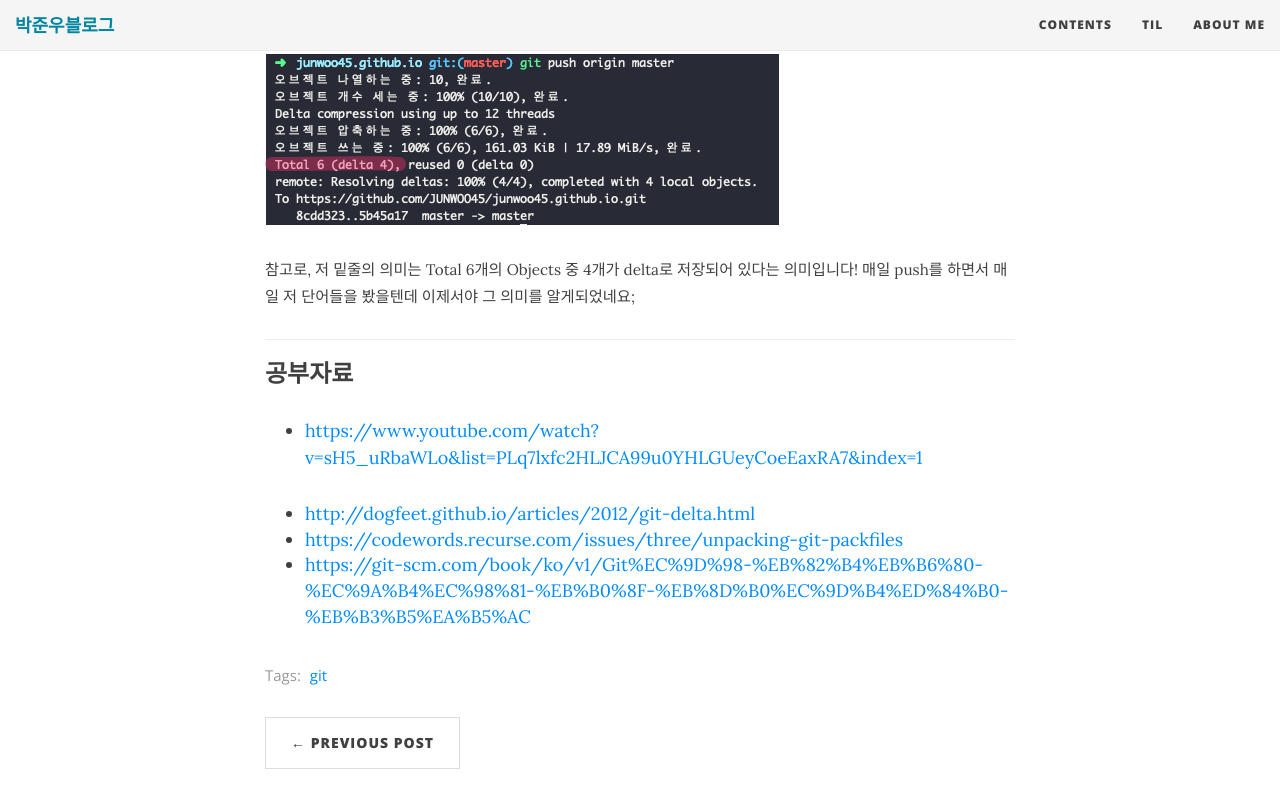
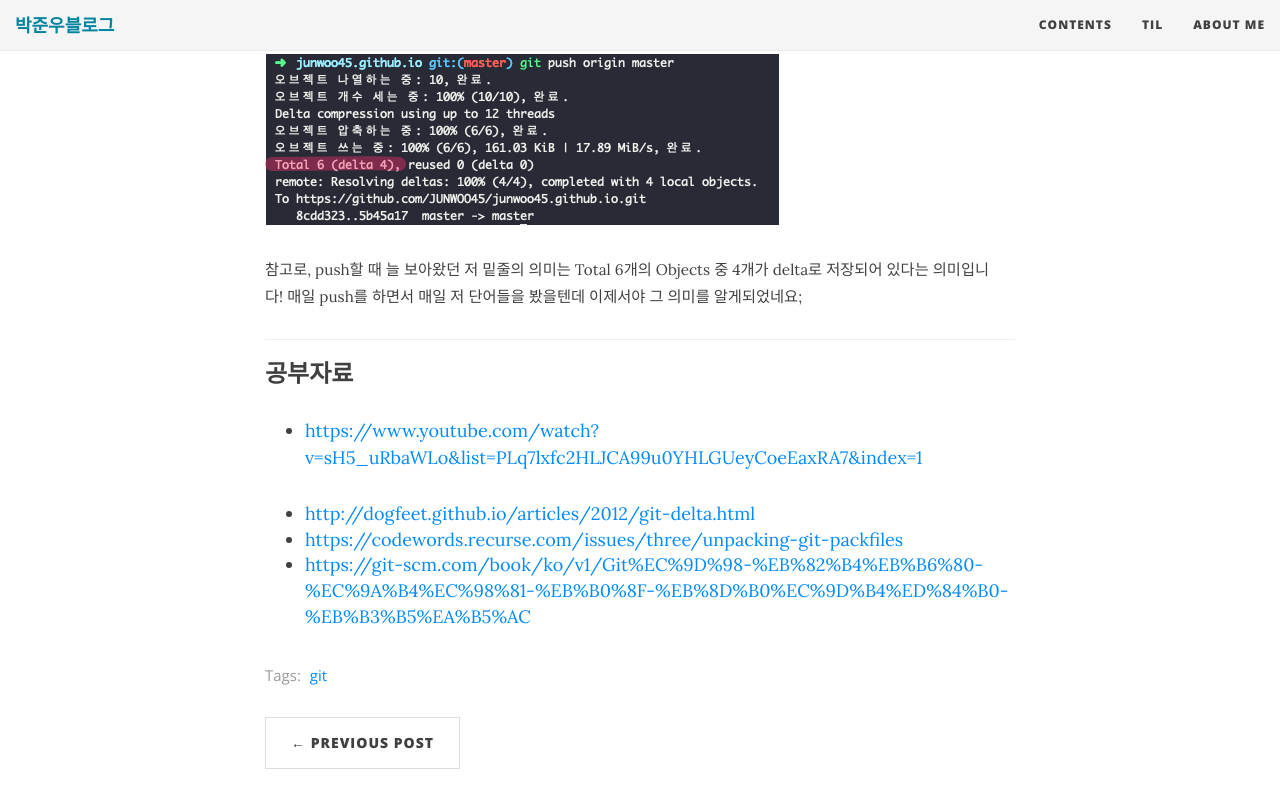
Before and after one commit to JUNWOO45/junwoo45.github.io.archived, a Jekyll site: the page built from _posts/2019-09-03-git이저장하는방식.md, in a window 1280 px wide and 900 px high, scrolled down 5766 px. Shown: the top 808 px of the window. Built offline with Jekyll 4.4.1, drawn with Linux system fonts in a browser that asks for light colours; nearby versions of some CDN libraries.

Commit message:
git이 저장하는 방식 문맥 수정

```diff
--- a/_posts/2019-09-03-git이저장하는방식.md
+++ b/_posts/2019-09-03-git이저장하는방식.md
@@ -141,7 +141,7 @@
 
 ![git5.png](../img/git5.png)
 
-<small>참고로, 저 밑줄의 의미는 Total 6개의 Objects 중 4개가 delta로 저장되어 있다는 의미입니다! 매일 push를 하면서 매일 저 단어들을 봤을텐데 이제서야 그 의미를 알게되었네요;</small>
+<small>참고로, push할 때 늘 보아왔던 저 밑줄의 의미는 Total 6개의 Objects 중 4개가 delta로 저장되어 있다는 의미입니다! 매일 push를 하면서 매일 저 단어들을 봤을텐데 이제서야 그 의미를 알게되었네요;</small>
 
 ---
 
```
